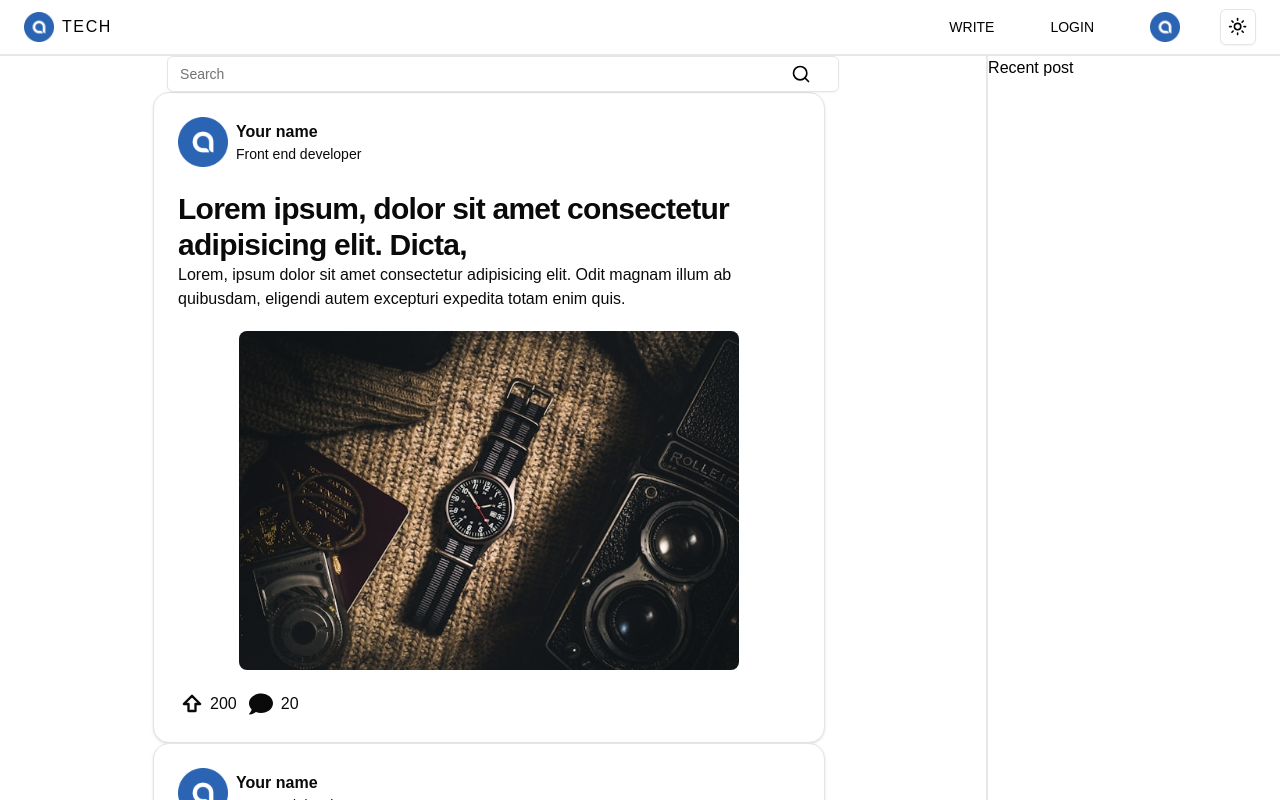
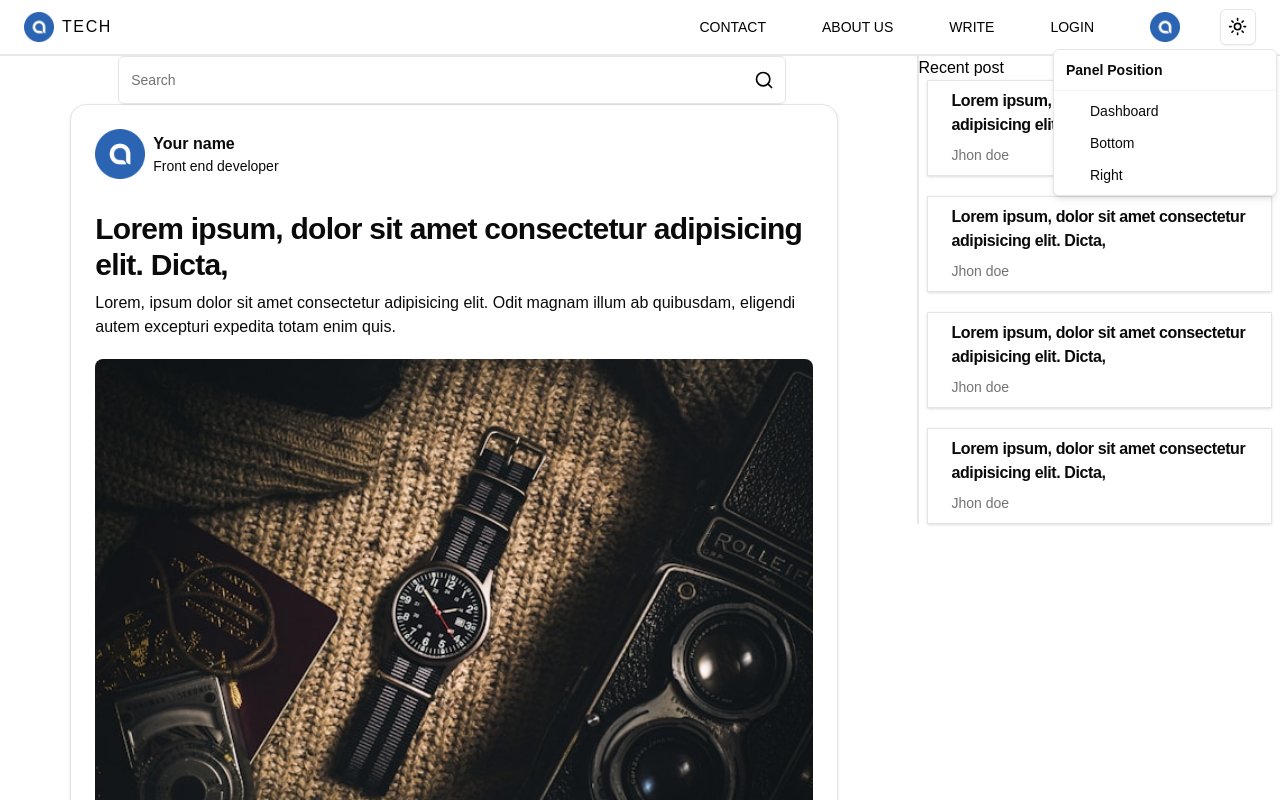
Before and after one commit to ashraf56/A-tech-frontend, a Next.js app: page / in a window 1280 px wide. Both pictures are taken after a click on the button 1165 px from the left and 27 px from the top of the page. Shown: the top 800 px of the page. Built offline with nearby package versions, Linux system fonts and the light colour scheme.

Commit message:
home layout completed

```diff
--- a/src/app/(home)/page.tsx
+++ b/src/app/(home)/page.tsx
@@ -4,7 +4,7 @@ import React from 'react';
 
 const page = () => {
     return (
-        <div className='flex gap-2 '>
+        <div className=' md:flex gap-2 '>
            <Allpost/>
             <RecentPost/>
         </div>
--- /dev/null
+++ b/src/app/(home)/post-detail/page.tsx
@@ -0,0 +1,10 @@
+
+const page = () => {
+    return (
+        <div>
+           sfg
+        </div>
+    );
+};
+
+export default page;
--- /dev/null
+++ b/src/components/DropdownMenu/DropMenu.tsx
@@ -0,0 +1,40 @@
+"use client"
+
+import * as React from "react"
+
+import { Button } from "@/components/ui/button"
+import {
+    DropdownMenu,
+    DropdownMenuContent,
+    DropdownMenuLabel,
+    DropdownMenuRadioGroup,
+    DropdownMenuRadioItem,
+    DropdownMenuSeparator,
+    DropdownMenuTrigger,
+} from "@/components/ui/dropdown-menu"
+import logo from "@/asset/logo.png"
+import Image from "next/image"
+import Link from "next/link"
+export function DropMenu() {
+
+    return (
+        <DropdownMenu>
+            <DropdownMenuTrigger asChild>
+                <Button variant={'ghost'} size={"default"} className="uppercase" >
+                    <Image src={logo} width={30} height={30} alt="users" />
+                </Button>
+            </DropdownMenuTrigger>
+            <DropdownMenuContent className="w-56">
+                <DropdownMenuLabel>Panel Position</DropdownMenuLabel>
+                <DropdownMenuSeparator />
+                <DropdownMenuRadioGroup >
+                    <DropdownMenuRadioItem value="top">
+                        <Link href={'/aboutus'}>Dashboard</Link>
+                    </DropdownMenuRadioItem>
+                    <DropdownMenuRadioItem value="bottom">Bottom</DropdownMenuRadioItem>
+                    <DropdownMenuRadioItem value="right">Right</DropdownMenuRadioItem>
+                </DropdownMenuRadioGroup>
+            </DropdownMenuContent>
+        </DropdownMenu>
+    )
+}
--- a/src/components/Navbar.tsx
+++ b/src/components/Navbar.tsx
@@ -5,6 +5,8 @@ import logo from '@/asset/logo.png'
 import Image from "next/image";
 import { Sheet, SheetContent, SheetDescription, SheetHeader, SheetTrigger } from "./ui/sheet";
 import { ModeToggle } from "./ThemeCompo";
+import { DropMenu } from "./DropdownMenu/DropMenu";
+import { LayoutGridIcon } from "lucide-react";
 
 const Navbar = () => {
     return (
@@ -25,6 +27,20 @@ const Navbar = () => {
                     <Button variant={'ghost'} size={"default"} className="uppercase" >
                         <Link href={'/'}
                         >
+                            Contact
+                        </Link>
+                    </Button>
+
+                    <Button variant={'ghost'} size={"default"} className="uppercase" >
+                        <Link href={'/'}
+                        >
+                            About us
+                        </Link>
+                    </Button>
+
+                    <Button variant={'ghost'} size={"default"} className="uppercase" >
+                        <Link href={'/'}
+                        >
                             Write
                         </Link>
                     </Button>
@@ -34,11 +50,11 @@ const Navbar = () => {
                             Login
                         </Link>
                     </Button>
-                    <Button variant={'ghost'} size={"default"} className="uppercase" >
-                        <Image src={logo} width={30} height={30} alt="users" />
-                    </Button>
+                    <DropMenu/>
 
-                       <ModeToggle/>
+                     <div className="hidden lg:block">
+                     <ModeToggle/>
+                     </div>
 
 
 
@@ -52,13 +68,55 @@ const Navbar = () => {
                 <Sheet>
                     <SheetTrigger asChild >
                         <Button variant="outline" className="block lg:hidden ml-auto">
-                            fg
+                            <LayoutGridIcon className="w-5 h-5"/>
                         </Button>
                     </SheetTrigger>
                     <SheetContent>
                         <SheetHeader>
                             <SheetDescription>
                                 <nav className="ml-auto flex flex-col gap-6 mt-5">
+
+
+                                <Button variant={'ghost'} size={"default"} className="uppercase" >
+                        <Link href={'/'}
+                        >
+                            Contact
+                        </Link>
+                    </Button>
+
+                    <Button variant={'ghost'} size={"default"} className="uppercase" >
+                        <Link href={'/'}
+                        >
+                            About us
+                        </Link>
+                    </Button>
+
+                    <Button variant={'ghost'} size={"default"} className="uppercase" >
+                        <Link href={'/'}
+                        >
+                            Write
+                        </Link>
+                    </Button>
+                    <Button variant={'ghost'} size={"default"} className="uppercase" >
+                        <Link href={'/'}
+                        >
+                            Login
+                        </Link>
+                    </Button>
+
+                    <Button variant={'ghost'} size={"default"} className="uppercase" >
+                        <Link href={'/'}
+                        >
+                            Dashboard
+                        </Link>
+                    </Button>
+
+
+
+                     <ModeToggle/>
+
+
+
 
                                 </nav>
 
--- a/src/components/homepagecompo/Allpost.tsx
+++ b/src/components/homepagecompo/Allpost.tsx
@@ -4,7 +4,7 @@ import Postcard from './Post/Postcard';
 
 const Allpost = () => {
     return (
-        <div className='w-full h-full '>
+        <div className='w-full lg:w-3/4 h-full '>
             <SearchFeild/>
            <Postcard/>
            <Postcard/>
--- a/src/components/homepagecompo/Post/Postcard.tsx
+++ b/src/components/homepagecompo/Post/Postcard.tsx
@@ -4,11 +4,12 @@ import logo from "@/asset/logo.png"
 import img from "@/asset/watch.jpg"
 import { ArrowBigUp } from "lucide-react";
 import { FaComment } from "react-icons/fa";
+import Link from "next/link";
 
 const Postcard = () => {
     return (
         <div>
-            <Card className="w-full max-w-2xl rounded-2xl mx-auto">
+            <Card className="w-full max-w-3xl rounded-2xl mx-auto">
                 <CardHeader>
                     <div className="flex gap-2 items-center">
                         <div>
@@ -21,11 +22,13 @@ const Postcard = () => {
                     </div>
                 </CardHeader>
                 <CardContent>
-                    <CardTitle className="text-3xl">Lorem ipsum, dolor sit amet consectetur adipisicing elit. Dicta,</CardTitle>
+                    <CardTitle className="text-3xl py-2">
+                        <Link href={'/post-detail'}>Lorem ipsum, dolor sit amet consectetur adipisicing elit. Dicta,</Link>
+                    </CardTitle>
                     <p>Lorem, ipsum dolor sit amet consectetur adipisicing elit. Odit magnam illum ab quibusdam, eligendi autem excepturi expedita totam enim quis.</p>
 
                     <CardDescription className="py-5 ">
-                        <Image src={img} width={500} height={200} alt="postimg" className="rounded-lg mx-auto" />
+                        <Image src={img} width={500} height={200} alt="postimg" className="w-full rounded-lg mx-auto" />
                     </CardDescription>
                     <div className="flex gap-3 items-center">
                         <div className="flex gap-1 items-center">
--- /dev/null
+++ b/src/components/homepagecompo/Post/RecentpostCard.tsx
@@ -0,0 +1,24 @@
+import { Card, CardContent, CardDescription, CardTitle } from "@/components/ui/card";
+
+import Link from "next/link";
+
+const RecentPostcard = () => {
+    return (
+        <div>
+            <Card className="w-full max-w-xl rounded-none h-24 mx-auto">
+                <CardContent>
+                    <CardTitle className="text-md py-2">
+                        <Link href={'/post-detail'}>Lorem ipsum, dolor sit amet consectetur adipisicing elit. Dicta,</Link>
+                    </CardTitle>
+                    <CardDescription>
+                       Jhon doe
+
+                    </CardDescription>
+
+                </CardContent>
+            </Card>
+        </div>
+    );
+};
+
+export default RecentPostcard;
--- a/src/components/homepagecompo/RecentPost.tsx
+++ b/src/components/homepagecompo/RecentPost.tsx
@@ -1,9 +1,15 @@
+import RecentPostcard from "./Post/RecentpostCard";
 
 const RecentPost = () => {
     return (
-        <div className="w-full lg:w-96 lg:border-s-2">
+        <div className="w-full lg:w-96 hidden lg:block  h-full lg:border-s-2">
             <h1>Recent post</h1>
-
+           <div className="px-2 flex flex-col gap-5">
+           <RecentPostcard/>
+           <RecentPostcard/>
+           <RecentPostcard/>
+           <RecentPostcard/>
+           </div>
         </div>
     );
 };
--- a/src/components/homepagecompo/SearchFeild.tsx
+++ b/src/components/homepagecompo/SearchFeild.tsx
@@ -3,6 +3,7 @@
 import { useForm, SubmitHandler, FieldValues } from "react-hook-form"
 import { Input } from "../ui/input";
 import { SearchIcon } from "lucide-react";
+import { Button } from "../ui/button";
 
 const SearchFeild = () => {
     const {
@@ -18,8 +19,8 @@ console.log(data);
         <div className="w-full max-w-2xl  mx-auto ">
         <form onSubmit={handleSubmit(onSubmit)}>
            <div className="flex justify-center items-center">
-           <Input type="text" placeholder="Search" {...register('search')}/>
-            <SearchIcon className="-ml-12 w-5 " />
+           <Input type="text" placeholder="Search" {...register('search')} className="h-12"/>
+            <Button variant={'ghost'} className="-ml-12"><SearchIcon className=" w-5 " /></Button>
            </div>
             </form>
         </div>
```
